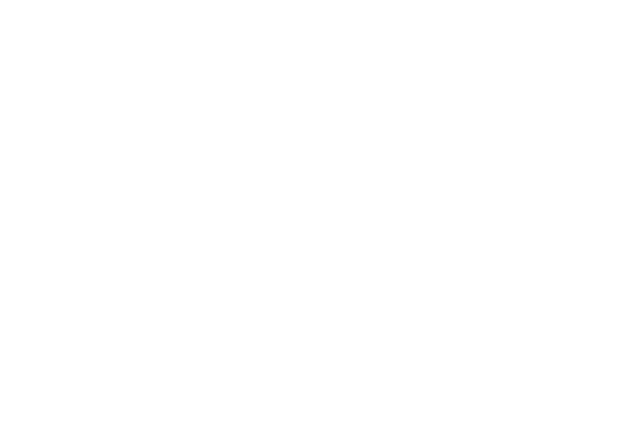
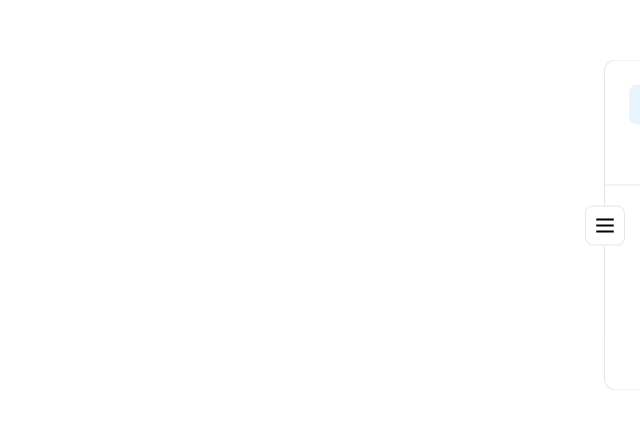
Before and after one commit to Bielframos/my-personal-blog, a Next.js app: page / in a window 1280 px wide. Shown: the part 175-604 px from the top of the page, without its empty margins (640-1280 px from the left). Built offline with nearby package versions, Linux system fonts and the light colour scheme.

Commit message:
creation and insertion for the navbar component

```diff
--- a/app/layout.tsx
+++ b/app/layout.tsx
@@ -1,14 +1,17 @@
+import { GeistMono } from "geist/font/mono"
+import { GeistSans } from "geist/font/sans"
 import type { Metadata } from "next"
-import { GeistSans } from "geist/font/sans"
-import { GeistMono } from "geist/font/mono"
 
+import cn from "@/utils/cn"
 import "./globals.css"
+import { Navbar } from "@/components/modules/navbar"
 
 const geist = GeistSans.className
+const geistMono = GeistMono.variable
 
 export const metadata: Metadata = {
-  title: "Create Next App",
-  description: "Generated by create next app",
+  title: "Gabriel França",
+  description: "Blog pessoal do desenvolverdor Gabriel França.",
 }
 
 export default function RootLayout({
@@ -17,8 +20,14 @@
   children: React.ReactNode
 }>) {
   return (
-    <html lang="pt-BR">
-      <body className={geist}>{children}</body>
+    <html
+      lang="pt-BR"
+      className="bg-white-12 text-black-12 dark:bg-black-12 dark:text-white-12 [&_*]:border-black-2 dark:[&_*]:border-white-3 h-full [&_body]:h-full"
+    >
+      <body className={cn(geist, geistMono)}>
+        <Navbar />
+        {children}
+      </body>
     </html>
   )
 }
--- /dev/null
+++ b/components/modules/navbar.tsx
@@ -0,0 +1,106 @@
+"use client"
+
+import { X } from "@/components/ui/icons/x"
+import { Button } from "@/components/ui/button"
+import cn from "@/utils/cn"
+import { motion, AnimatePresence, type Variants } from "framer-motion"
+import { ChevronRight, Github, Home, Instagram, Menu, Newspaper } from "lucide-react"
+import Link from "next/link"
+import { usePathname } from "next/navigation"
+import { createElement, useState } from "react"
+
+const subPages = [
+  { icon: Home, title: "Início", href: "/" },
+  { icon: Newspaper, title: "Feed", href: "/feed" },
+]
+
+const socialMedia = [
+  { icon: Github, title: "Github", href: "https://github.com/Bielframos" },
+  { icon: X, title: "Twitter", href: "https://twitter.com/GabrielFramos99" },
+  { icon: Instagram, title: "Instagram", href: "https://www.instagram.com/framosgabriel/" },
+]
+
+const ulAnimation: Variants = {
+  hidden: { right: "-188px" },
+  show: { right: "0px" },
+}
+
+const iconAnimation: Variants = {
+  initial: { x: "-120%" },
+  entrance: { x: "0%" },
+  exit: { x: "120%" },
+}
+
+const IconContainer = ({ children }: { children: React.ReactNode; key: string }) => {
+  return (
+    <motion.div variants={iconAnimation} initial="initial" animate="entrance" exit="exit">
+      {children}
+    </motion.div>
+  )
+}
+
+export const Navbar = () => {
+  const path = usePathname()
+  const [showMenu, setShowMenu] = useState(false)
+
+  return (
+    <div className="absolute inset-0 overflow-hidden">
+      <motion.ul
+        variants={ulAnimation}
+        initial="hidden"
+        animate={showMenu ? "show" : "hidden"}
+        className="absolute top-1/2 -translate-y-1/2 max-w-56 border-y border-l px-6 py-6 rounded-l-xl bg-white-12 dark:bg-black-12"
+      >
+        {subPages.map((route) => (
+          <li key={route.title}>
+            <Link href={route.href}>
+              <Button
+                variant="nav"
+                iconPos="before"
+                className={cn(
+                  path === route.href &&
+                    "bg-blue-3 hover:bg-blue-4 dark:hover:bg-blue-4 text-blue-9"
+                )}
+              >
+                {createElement(route.icon)} {route.title}
+              </Button>
+            </Link>
+          </li>
+        ))}
+
+        <hr className="relative w-[14rem] -left-6 mt-5 mb-6" />
+
+        <h6 className="text-sm text-black-10 dark:text-white-10 mb-4 ml-3">Minhas redes</h6>
+
+        {socialMedia.map((route) => (
+          <li key={route.title}>
+            <Link href={route.href}>
+              <Button variant="nav" iconPos="before">
+                {createElement(route.icon)} {route.title}
+              </Button>
+            </Link>
+          </li>
+        ))}
+
+        <Button
+          size="icon"
+          className="absolute left-[-20px] border top-1/2 -translate-y-1/2 bg-white-12 dark:bg-black-12 backdrop-blur-xl overflow-hidden"
+          onClick={() => setShowMenu(!showMenu)}
+        >
+          <AnimatePresence mode="wait">
+            {showMenu && (
+              <IconContainer key="chevron-right">
+                <ChevronRight />
+              </IconContainer>
+            )}
+            {!showMenu && (
+              <IconContainer key="menu">
+                <Menu />
+              </IconContainer>
+            )}
+          </AnimatePresence>
+        </Button>
+      </motion.ul>
+    </div>
+  )
+}
```
